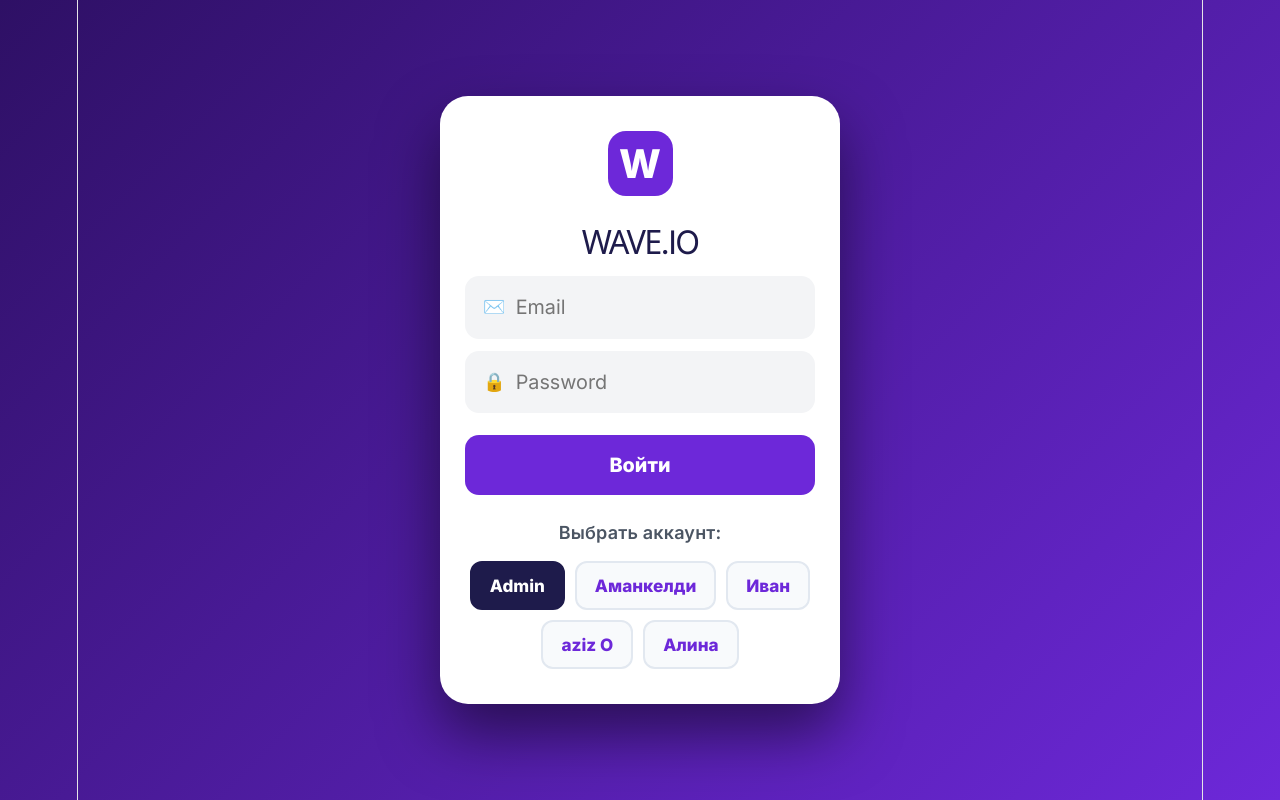
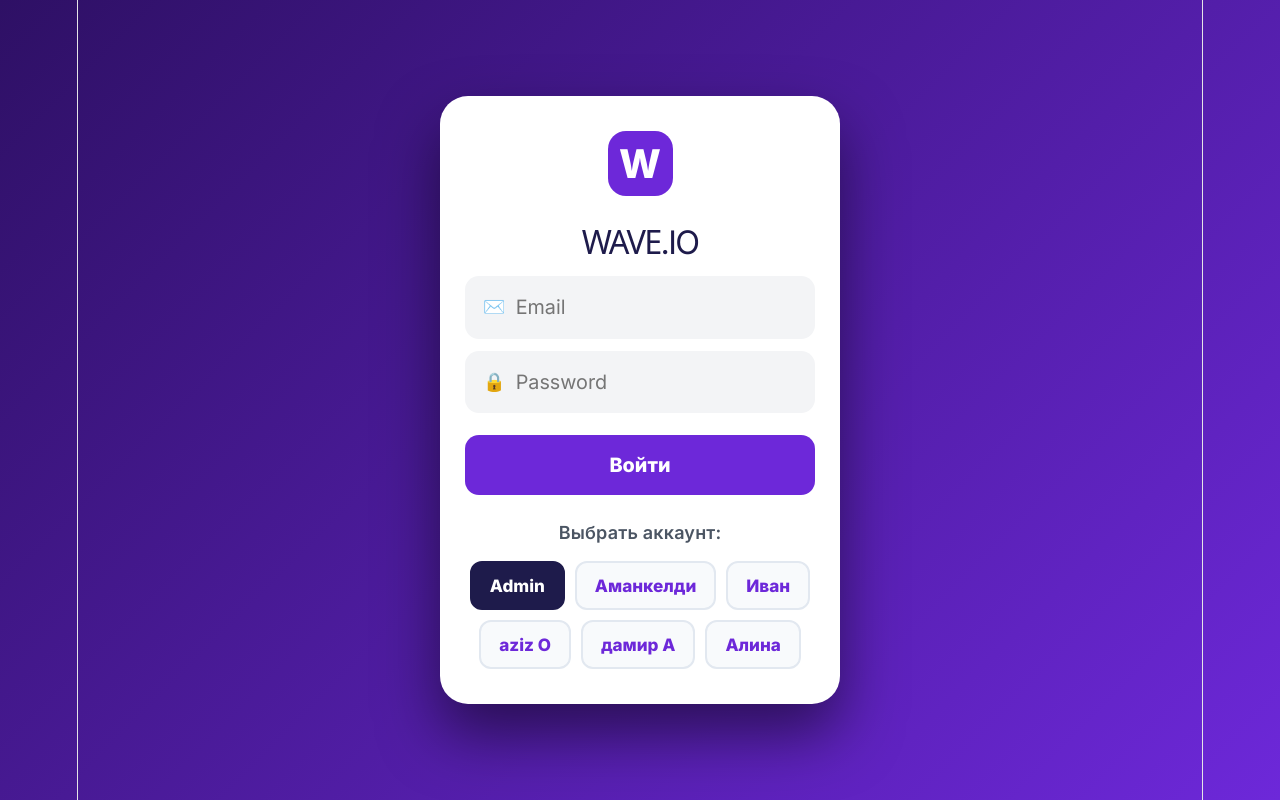
Before and after one commit to sanjarjanibekov20071113-debug/aziz, a React (Vite) app: page / in a window 1280 px wide. Built offline with nearby package versions, Linux system fonts and the light colour scheme.

Commit message:
Add new student user to usersDb

```diff
--- a/src/App.jsx
+++ b/src/App.jsx
@@ -7,6 +7,7 @@ const usersDb = {
   admin: { id: "101", email: 'admin@gmail.com', pass: 'admin123', name: 'Wade Warren', role: 'System Administrator', avatar: '😎' },
   student1: { id: "303", email: 'student@gmail.com', pass: 'stud2026', name: 'Аманкелди Т.', role: 'Student', avatar: '🎓' },
   student2: { id: "404", email: 'ivan@gmail.com', pass: 'ivan2026', name: 'Иван Иванов', role: 'Student', avatar: '🧑‍🎓' },
+  student3: { id: "705", email: 'damir1@gmail.com', pass: 'damir20261', name: ' дамир а.', role: 'Student', avatar: '👨‍🎓' },
   student3: { id: "505", email: 'damir@gmail.com', pass: 'damir2026', name: 'aziz O.', role: 'Student', avatar: '👨‍🎓' },
   student4: { id: "606", email: 'alina@gmail.com', pass: 'alina2026', name: 'Алина М.', role: 'Student', avatar: '👩‍🎓' }
 };
@@ -90,6 +91,7 @@ function App() {
               <button onClick={() => { setEmail('student@gmail.com'); setPassword('stud2026'); }}>Аманкелди</button>
               <button onClick={() => { setEmail('ivan@gmail.com'); setPassword('ivan2026'); }}>Иван</button>
               <button onClick={() => { setEmail('damir@gmail.com'); setPassword('damir2026'); }}>aziz O</button>
+              <button onClick={() => { setEmail('damir1@gmail.com'); setPassword('damir20261'); }}>дамир А</button>
               <button onClick={() => { setEmail('alina@gmail.com'); setPassword('alina2026'); }}>Алина</button>
             </div>
           </div>
```
